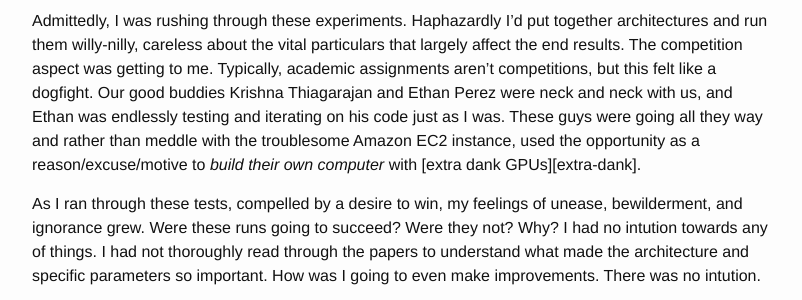
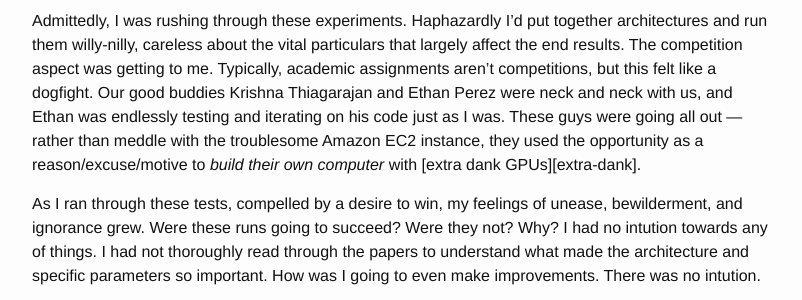
Before and after one commit to rayraycano/rayraycano.github.io, a Jekyll site: the page built from _posts/2016-05-18-PPPPP(EWCNNs).markdown, in a window 1280 px wide and 900 px high, scrolled down 3339 px. Shown: the part 248-548 px from the top of the window, without its empty margins (238-1040 px from the left). Built offline with Jekyll 4.4.1, drawn with Linux system fonts in a browser that asks for light colours.

Commit message:
spelling

```diff
--- a/_posts/2016-05-18-PPPPP(EWCNNs).markdown
+++ b/_posts/2016-05-18-PPPPP(EWCNNs).markdown
@@ -76,7 +76,7 @@ Huge mistake. These parameters are vital to the convergence of the model and fai
 
 Our next attempt was with the [VGG net][VGG]. This time I attempted to mimic it more closely, however, again, the failure to exactly mimic the paper specifications prevented our model from even fitting the training data accurately, giving us a training loss that was 8 times higher than our tutorial after 50k steps.
 
-Admittedly, I was rushing through these experiments. Haphazardly I'd put together architectures and run them willy-nilly, careless about the vital particulars that largely affect the end results. The competition aspect was getting to me. Typically, academic assignments aren't competitions, but this felt like a dogfight. Our good buddies Krishna Thiagarajan and Ethan Perez were neck and neck with us, and Ethan was endlessly testing and iterating on his code just as I was. These guys were going all they way and rather than meddle with the troublesome Amazon EC2 instance, used the opportunity as a reason/excuse/motive to *build their own computer* with [extra dank GPUs][extra-dank].
+Admittedly, I was rushing through these experiments. Haphazardly I'd put together architectures and run them willy-nilly, careless about the vital particulars that largely affect the end results. The competition aspect was getting to me. Typically, academic assignments aren't competitions, but this felt like a dogfight. Our good buddies Krishna Thiagarajan and Ethan Perez were neck and neck with us, and Ethan was endlessly testing and iterating on his code just as I was. These guys were going all out --- rather than meddle with the troublesome Amazon EC2 instance, they used the opportunity as a reason/excuse/motive to *build their own computer* with [extra dank GPUs][extra-dank].
 
 As I ran through these tests, compelled by a desire to win, my feelings of unease, bewilderment, and ignorance grew. Were these runs going to succeed? Were they not? Why? I had no intution towards any of things. I had not thoroughly read through the papers to understand what made the architecture and specific parameters so important. How was I going to even make improvements. There was no intution.
 
```
